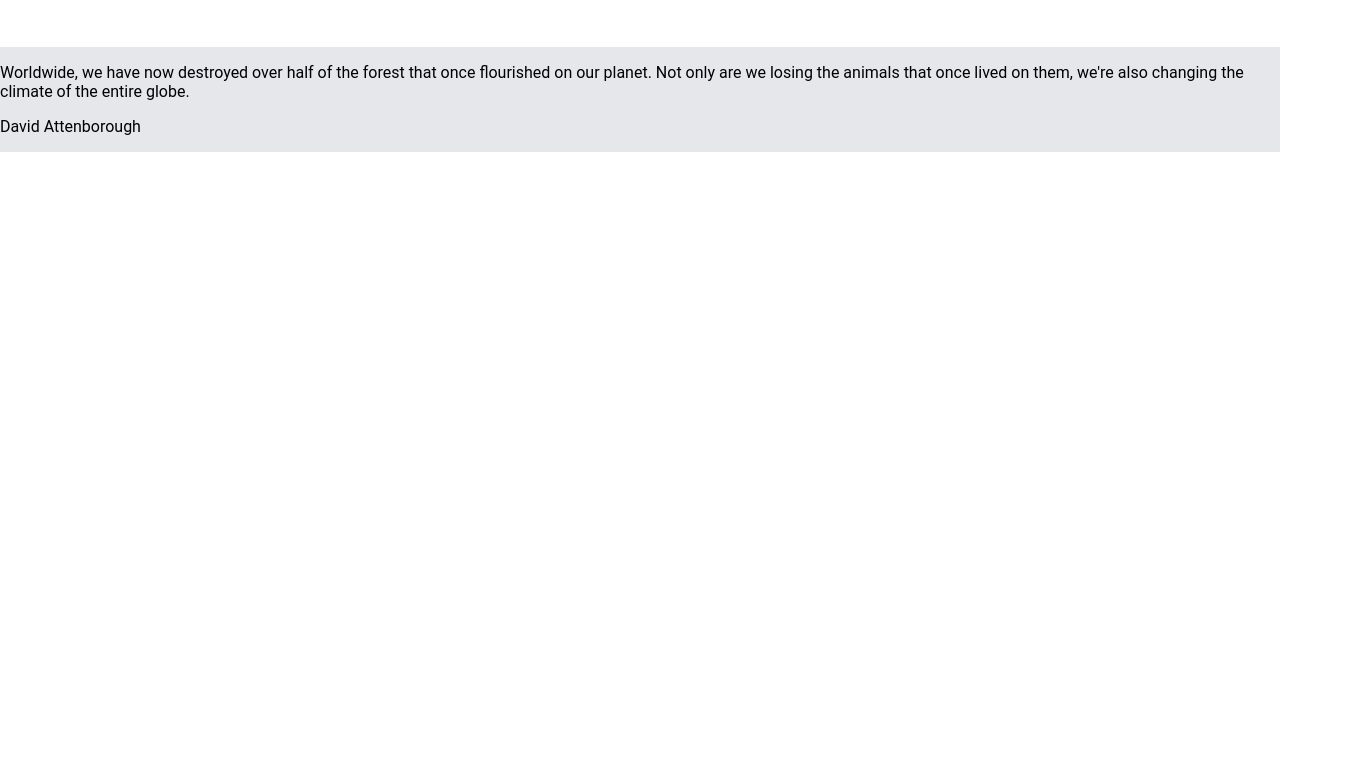
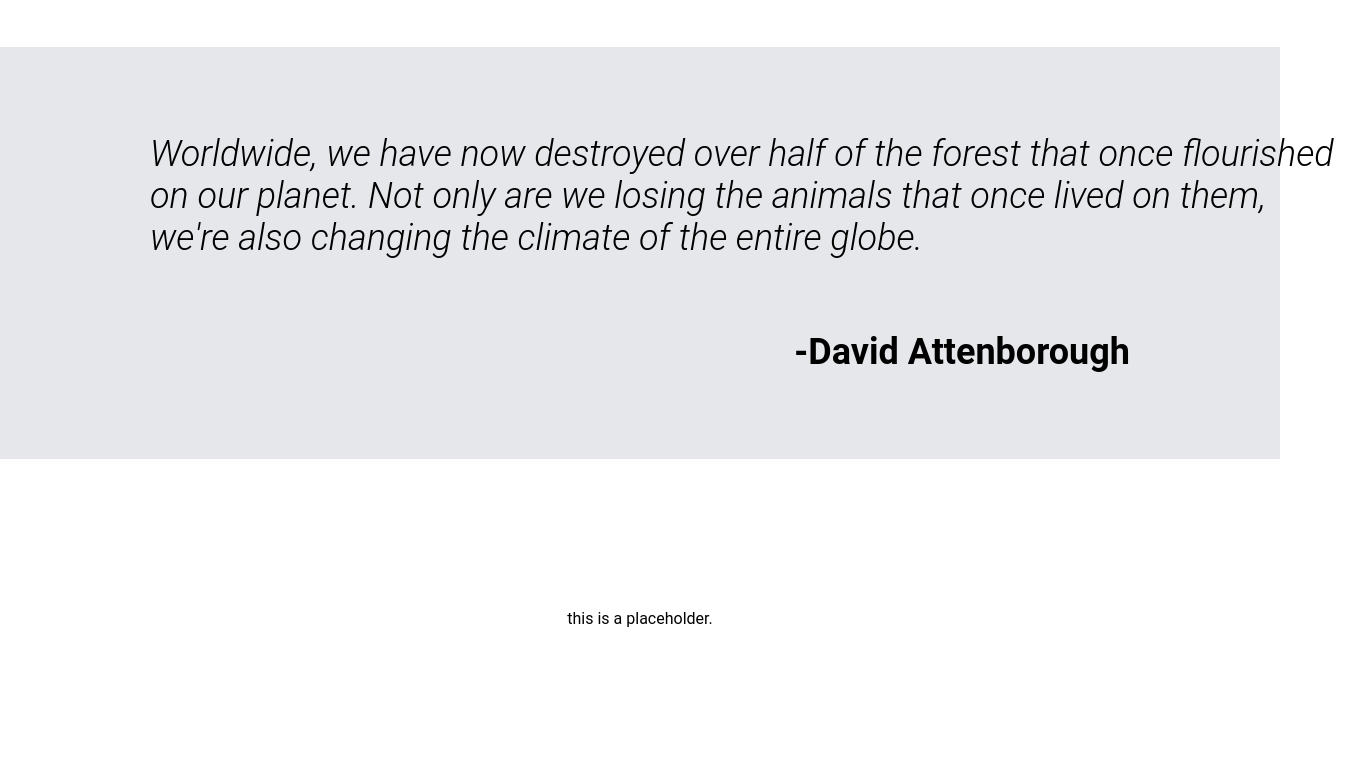
Before and after one commit to sfaruk2001/Landing-Page, a plain HTML site: page index.html in a window 1280 px wide. Shown: the part 837-1615 px from the top of the page, 1350 px wide, since content can reach past the window. Before the commit the page ends 989 px from the top, so only its background shows below. Drawn offline with Linux system fonts and the light colour scheme.

Commit message:
Finished section 3 and starting 4.

```diff
--- a/index.html
+++ b/index.html
@@ -60,7 +60,14 @@
         <p class="quote">Worldwide, we have now destroyed over half of the forest that once flourished on our planet.
         Not only are we losing the animals that once lived on them, we're also changing the climate of the entire globe.</p>
 
-        <p class="quotee">David Attenborough</p>
+        <p class="quotee">-David Attenborough</p>
+
+    </div>
+
+    <div class="fourth">
+        <div>
+            this is a placeholder.
+        </div>
 
     </div>
 
--- a/styles.css
+++ b/styles.css
@@ -123,8 +123,29 @@
     margin-top: 10px;
 }
 
-/** Third Section*/
+/** Third Section */
 
 .third {
     background-color: #E5E7EB;
+    padding: 50px 150px;
 }
+
+.quote {
+    font-size: 36px;
+    font-style: italic;
+    font-weight: 300;
+    width: 1200px;
+}
+
+.quotee {
+    font-size: 36px;
+    font-weight: bold;
+    float: right;
+}
+
+/** Fourth Section */
+.fourth {
+    padding: 150px;
+    display: flex;
+    justify-content: center;
+}
```
